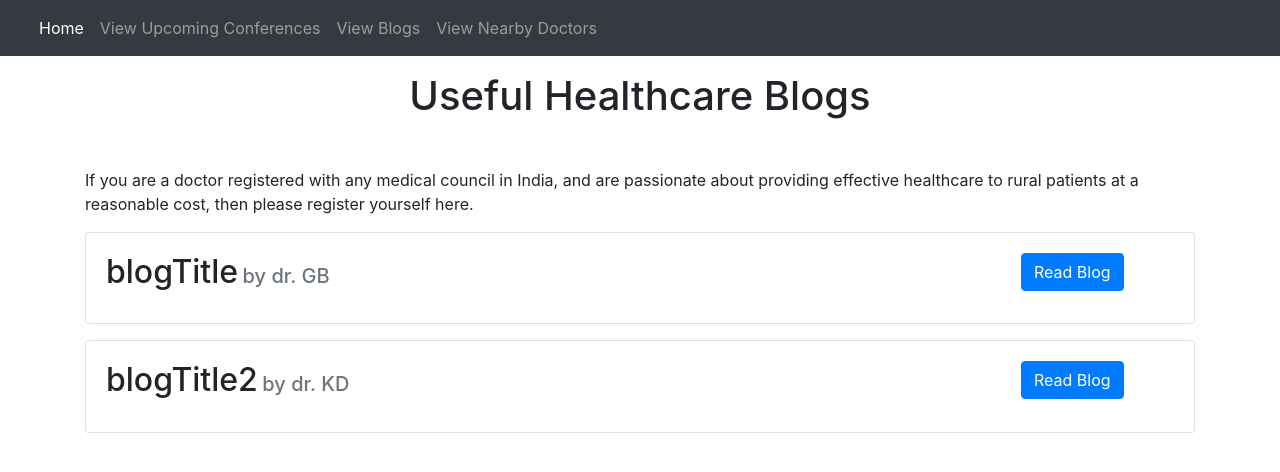
After one commit to Hackdotslash/T06-TwoAndAHalfMen, a Flask app: page /view-blogs in a window 1280 px wide. The commit adds this page. Shown: the top 472 px of the page. Run offline with Flask 2, Linux system fonts and the light colour scheme; some libraries are stand-ins or nearby versions.

Commit message:
new blog and view blogs done

```diff
--- a/app.py
+++ b/app.py
@@ -1,5 +1,5 @@
 import os
-from flask import Flask, render_template, jsonify, request
+from flask import Flask, render_template, jsonify, request, redirect, url_for, make_response
 import settings
 import requests
 import hmac
@@ -32,11 +32,13 @@ def nearby():
         with con:
             data = con.execute(query)
         return data
-
+    # query_res = execute('select latitude,longitude from doctor;')
+    # for lat, lon in list(query_res):
+        # tempstri += '|{},{}'.format(lat, lon)
     user_lat, user_lon = [request.json[i] for i in ['latitude', 'longitude']]
     api_key = app.config['MAPS_API_KEY']
     url = 'https://maps.googleapis.com/maps/api/staticmap?zoom=13&size=600x300&center={},{}&zoom=13&size=600x300&maptype=roadmap&markers=color:red|label:D'.format(user_lat, user_lon, api_key)
-
+    # print('db query_res:',list(query_res), tempstri)
     for lat, lon in execute('select latitude,longitude from doctor;'): # list(query_res):
         print('inside loop',lat, lon)
         url += '|{},{}'.format(lat,lon)
@@ -49,10 +51,15 @@ def nearby():
 
 @app.route('/', methods=['GET'])
 def root():
+    if request.cookies.get('docID'):
+        return redirect(url_for('doc_home'))
     return render_template('index.html')
 
 @app.route('/doctor', methods=['GET', 'POST'])
 def doctor_reg():
+    if request.cookies.get('docID'):
+        return redirect(url_for('root'))
+
     if request.method == 'GET':
         return render_template('doctor-reg.html')
     else:
@@ -61,11 +68,51 @@ def doctor_reg():
         id = 1
         return render_template('doctor-reg-2.html', docID = id)
 
-
 @app.route('/docRegLocation', methods=['POST'])
 def doc_reg_location():
     # ID, lat, lng aaega, push it to DB for given ID
+    id = request.form['id']
+
+    response = make_response(redirect(url_for('doc_home')))
+    response.set_cookie('docID', id, max_age=60*60*24*365)
+    return response
+
+@app.route('/docHome', methods=['GET'])
+def doc_home():
     return render_template('doc_home.html')
+
+@app.route('/logout', methods=['GET'])
+def logout_doc():
+    response = make_response(redirect(url_for('root')))
+    response.set_cookie('docID', '3435', max_age=0)
+    return response
+
+@app.route('/new-blog', methods=['GET'])
+def new_blog():
+    return render_template('new-blog.html')
+
+@app.route('/view-blogs', methods=['GET'])
+def view_blogs():
+    # get list of all blogs
+    blogs = [(1, 'blogTitle', 'dr. GB', 'timestamp', 'blogContent'), (2, 'blogTitle2', 'dr. KD', 'timestamp', 'blogContent')]
+    return render_template('view-blogs.html', length = len(blogs), blogs = blogs)
+
+@app.route('/view-blog/<id>')
+def view_blog(id):
+    # get stuff from blog table
+    # get doc name from doc table using docID recvd from blog table
+    doc_name = "dr. GB"
+    title = "title"
+    content = "content"
+    return render_template('view-blog.html', title = title, content = content, author = doc_name)
+
+@app.route('/submit-blog', methods=['POST'])
+def submit_blog():
+    docID = request.cookies.get('docID')
+    # put stuff in the DB - blogID, title, content, docID
+    # get ID
+    blogID = 1
+    return redirect(url_for('view_blog', id=blogID))
 
 @app.route('/diagnosis', methods=['GET'])
 def diagnosis():
@@ -94,15 +141,12 @@ def diagnosis():
     # return jsonify({'text':res.text, 'status':res.status_code})
     data = eval(res.text)
     print('response',data)
-    if data == 'Invalid token':
-        return jsonify({'data': ['Influenza', 'Common cold']})
     res = []
     for i in range(min(3, len(data))):
         # if data[i]['Issue']['Accuracy'] >= 50:
         res.append(data[i]['Issue']['ProfName'])
     print(res)
-    # return jsonify({'data': res})
-    return render_template('diagnosis_result.html', res=res)
+    return jsonify({'data': res})
 
 
 if __name__ == '__main__':
--- a/static/css/index.css
+++ b/static/css/index.css
@@ -17,3 +17,13 @@
   float: right;
   color: #00aaff;
 }
+
+textarea {
+  outline: none;
+  resize: none;
+  -webkit-box-sizing: border-box;
+  -moz-box-sizing: border-box;
+  box-sizing: border-box;
+
+  width: 100%;
+}
--- a/static/js/select-loc.js
+++ b/static/js/select-loc.js
@@ -3,6 +3,8 @@ function initMap() {
     navigator.geolocation.getCurrentPosition(async (pos) => {
         let latitude = pos.coords.latitude
         let longitude = pos.coords.longitude
+        document.getElementById("latInput").value = latitude
+        document.getElementById("lngInput").value = longitude
 
         var map = new google.maps.Map(document.getElementById('map'), {
             center: { lat: latitude, lng: longitude },
--- a/templates/base.html
+++ b/templates/base.html
@@ -33,13 +33,50 @@
                 <li class="nav-item">
                     <a class="nav-link" href="/view-blogs">View Blogs</a>
                 </li>
-                <li class="nav-item">
+                <li class="nav-item" id="nearby-docs">
                     <a class="nav-link" href="/nearby">View Nearby Doctors</a>
                 </li>
             </ul>
             <!-- profile button -->
         </div>
     </div>
+    <div class="container flex-row-reverse">
+        <a class="btn btn-outline-light" id="logoutBtn" href="/logout" role="button">Logout</a>
+    </div>
+    <script type="text/javascript">
+
+        function getCookie(cname) {
+            var name = cname + "=";
+            var decodedCookie = decodeURIComponent(document.cookie);
+            console.log(decodedCookie);
+            var ca = decodedCookie.split(';');
+            for(var i = 0; i <ca.length; i++) {
+                var c = ca[i];
+                while (c.charAt(0) == ' ') {
+                    c = c.substring(1);
+                }
+                if (c.indexOf(name) == 0) {
+                    return c.substring(name.length, c.length);
+                }
+            }
+            return null;
+        }
+
+        const logoutBtn = document.getElementById('logoutBtn')
+        const docLink = document.getElementById('nearby-docs')
+
+        if (!getCookie("docID")) {
+            logoutBtn.classList.add('d-none')
+            logoutBtn.classList.remove('d-inline-block')
+            docLink.classList.add('d-block')
+            docLink.classList.remove('d-none')
+        } else {
+            logoutBtn.classList.remove('d-none')
+            logoutBtn.classList.add('d-inline-block')
+            docLink.classList.remove('d-block')
+            docLink.classList.add('d-none')
+        }
+    </script>
 </nav>
 
 
--- a/templates/doctor-reg-2.html
+++ b/templates/doctor-reg-2.html
@@ -10,8 +10,9 @@
 
 <div class="text-center container">
     <h1 class="mt-3">Select the location of your clinic below</h1>
-
-    <div id="map" style="width: 500px; height: 400px;"></div>
+    <div class="row align-items-center">
+        <div id="map" class="col my-3" style="width: 500px; height: 400px;"></div>
+    </div>
 
     <form name="docRegLocation" class="d-none" method="POST" action="/docRegLocation">
         <input type="text" name="id" value="{{docID}}" />
--- /dev/null
+++ b/templates/view-blogs.html
@@ -0,0 +1,36 @@
+{% extends 'base.html' %}
+
+{% block title %} Home {% endblock %}
+
+{% block css %}
+<link rel= "stylesheet" type= "text/css" href= "{{ url_for('static',filename='css/index.css') }}">
+{% endblock %}
+
+{% block body %}
+
+<div class="container">
+    <h1 class="text-center mt-3">Useful Healthcare Blogs</h1>
+
+    <p class="mt-5">
+        If you are a doctor registered with any medical council in India, and are passionate about providing effective healthcare to rural patients at a reasonable cost, then please register yourself here.
+    </p>
+
+    {% for i in range(0, length) %}
+    <div class="card my-3">
+        <div class="card-body row">
+            <div class="col card-title">
+                <h2 class="d-inline">{{ blogs[i][1] }}</h2>
+                <h5 class="d-inline text-secondary">by {{ blogs[i][2] }}</h5>
+            </div>
+            <div class="col-2">
+                <a href="/view-blog/{{ blogs[i][0] }}" class="btn btn-primary">Read Blog</a>
+            </div>
+        </div>
+    </div>
+    {% endfor %}
+
+</div>
+
+<script src="{{ url_for('static',filename='js/index.js') }}"></script>
+
+{% endblock %}
```
Also changed, not shown: templates/doc_home.html (+23 -1 lines), templates/new-blog.html (added, +34 -0 lines), templates/patient_footer.html (+12 -26 lines), templates/view-blog.html (added, +29 -0 lines).
